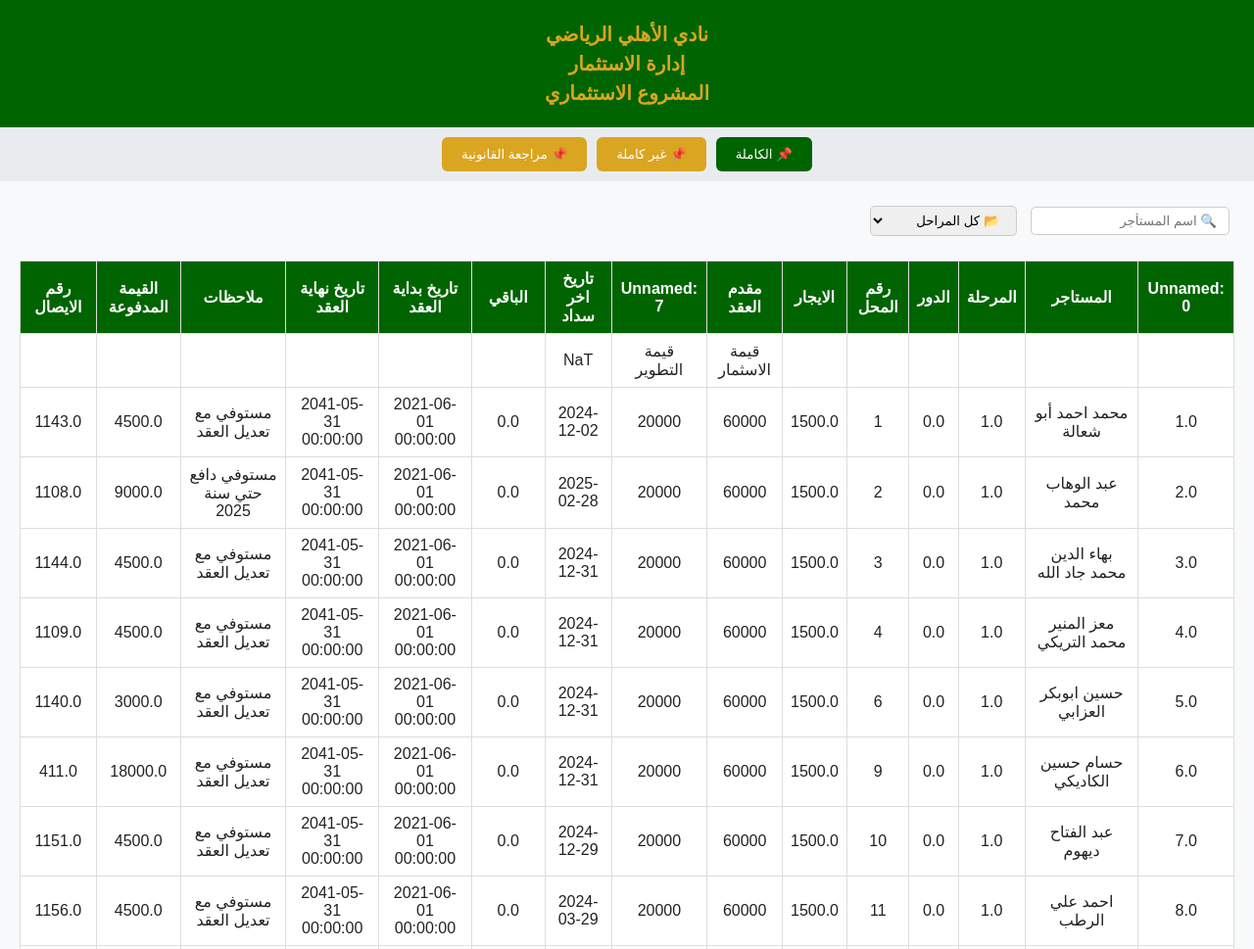
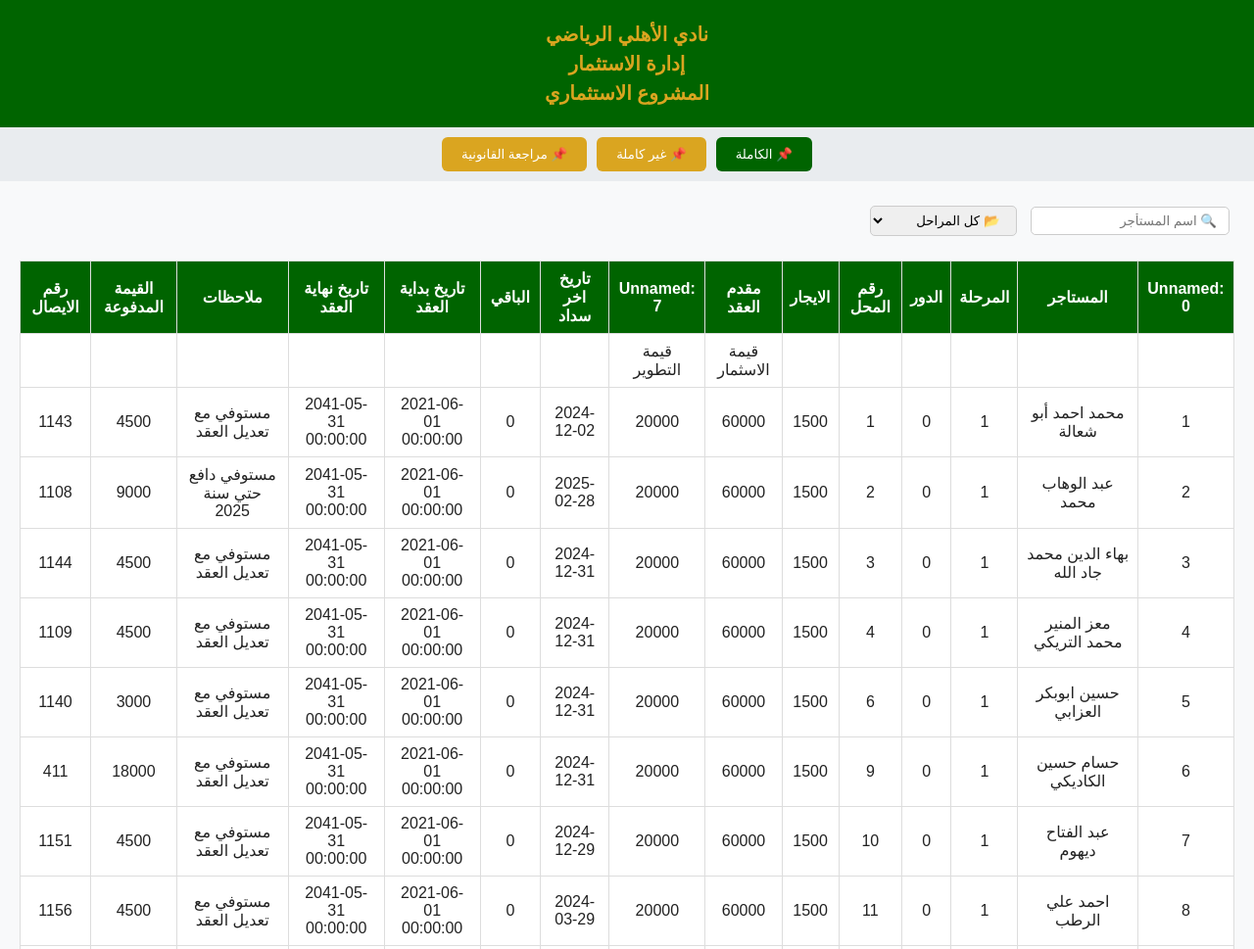
Before and after one commit to OsamaAlkhabuli/Alahlisc-1950, a plain HTML site: page index.html in a window 1280 px wide. Shown: the top 969 px of the page at 98% size. Drawn offline with Linux system fonts and the light colour scheme.

Commit message:
Update index.html
update


Signed-off-by: OsamaAlkhabuli <osamaalkhabuli@gmail.com>

```diff
--- a/index.html
+++ b/index.html
@@ -159,7 +159,7 @@
       render();
     }
 
-    fetch('alahlisc.json')
+    fetch('alahlisc (1).json')
       .then(res => res.json())
       .then(json => {
         data = json;
```
